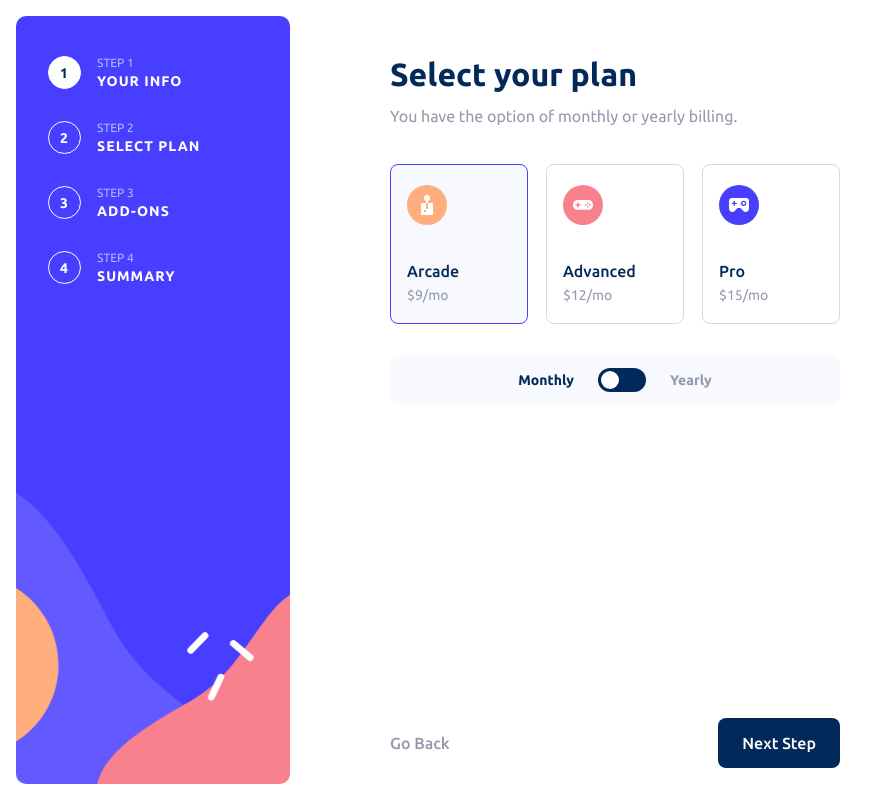
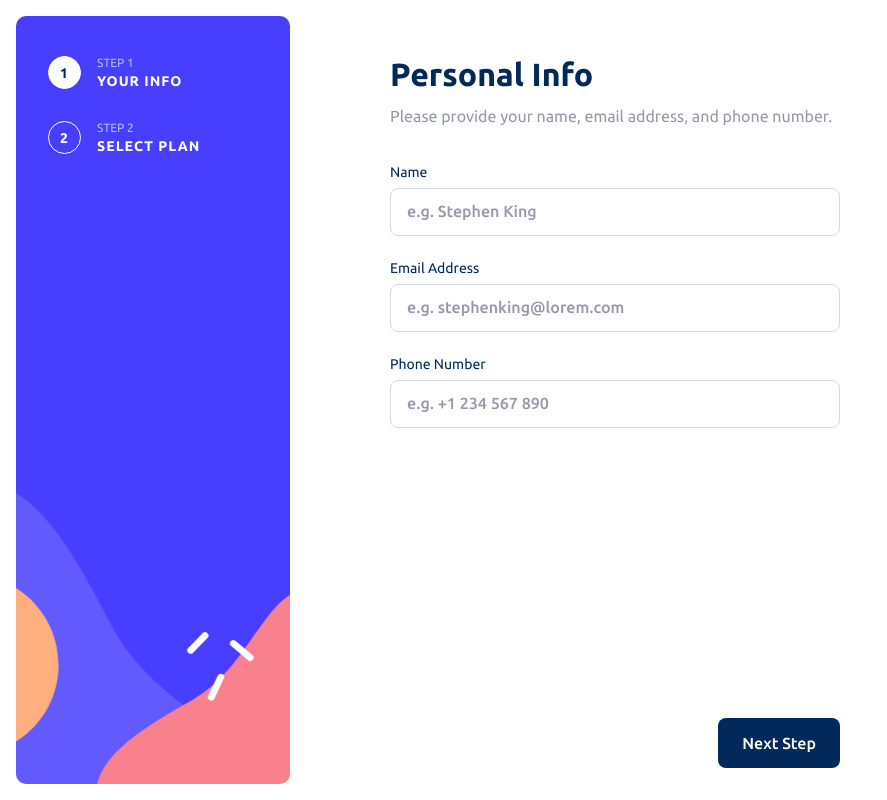
Before and after one commit to yogeshdatir/multi-step-form, a React (Vite) app: page / in a window 1280 px wide. Shown: the whole page, without its empty margins (0-887 px from the left). Built offline with nearby package versions, Linux system fonts and the light colour scheme.

Commit message:
added step interactions

```diff
--- a/src/components/FormSidebar/FormSidebar.styled.tsx
+++ b/src/components/FormSidebar/FormSidebar.styled.tsx
@@ -39,9 +39,8 @@ export const StepCircle = styled.span`
   display: flex;
   align-items: center;
   justify-content: center;
-`;
 
-export const SelectedStepCircle = styled.span`
+  &[aria-selected='true'] {
     width: 33px;
     height: 33px;
     border-radius: 50%;
@@ -56,10 +55,7 @@ export const SelectedStepCircle = styled.span`
     line-height: normal;
     letter-spacing: 1px;
     text-transform: uppercase;
-
-  display: flex;
-  align-items: center;
-  justify-content: center;
+  }
 `;
 
 export const StepDetails = styled.div`
--- a/src/components/FormSidebar/FormSidebar.tsx
+++ b/src/components/FormSidebar/FormSidebar.tsx
@@ -1,44 +1,34 @@
+import { IStep } from '../MultiStepForm';
 import {
   StepCircle,
   SidebarContainer,
   StepList,
   Step,
   StepDetails,
-  SelectedStepCircle,
 } from './FormSidebar.styled';
 
-const FormSidebar = () => {
+interface IProps {
+  currentStepIndex: number;
+  stepDetails: IStep['detail'][];
+}
+
+const FormSidebar = ({ currentStepIndex, stepDetails }: IProps) => {
   return (
     <SidebarContainer>
       <StepList>
-        <Step>
-          <SelectedStepCircle>1</SelectedStepCircle>
-          <StepDetails>
-            <p>step 1</p>
-            <h4>your info</h4>
-          </StepDetails>
-        </Step>
-        <Step>
-          <StepCircle>2</StepCircle>
-          <StepDetails>
-            <p>step 2</p>
-            <h4>select plan</h4>
-          </StepDetails>
-        </Step>
-        <Step>
-          <StepCircle>3</StepCircle>
-          <StepDetails>
-            <p>step 3</p>
-            <h4>add-ons</h4>
-          </StepDetails>
-        </Step>
-        <Step>
-          <StepCircle>4</StepCircle>
-          <StepDetails>
-            <p>step 4</p>
-            <h4>summary</h4>
-          </StepDetails>
-        </Step>
+        {stepDetails.map((stepDetail: IStep['detail'], index: number) => {
+          return (
+            <Step>
+              <StepCircle aria-selected={currentStepIndex === index}>
+                {index + 1}
+              </StepCircle>
+              <StepDetails>
+                <p>{`step ${index + 1}`} </p>
+                <h4>{stepDetail}</h4>
+              </StepDetails>
+            </Step>
+          );
+        })}
       </StepList>
     </SidebarContainer>
   );
--- a/src/components/MultiStepForm.tsx
+++ b/src/components/MultiStepForm.tsx
@@ -1,14 +1,99 @@
+import { ReactElement, useState } from 'react';
 import FormSidebar from './FormSidebar/FormSidebar';
 import { FormContainer } from './MultiStepForm.styled';
 import PlanSelectionForm from './PlanSelectionForm';
-// import UserForm from './UserForm';
+import UserForm from './UserForm';
+import { ReactComponent as ArcadeImage } from '../assets/images/icon-arcade.svg';
+import { ReactComponent as AdvancedImage } from '../assets/images/icon-advanced.svg';
+import { ReactComponent as ProImage } from '../assets/images/icon-pro.svg';
+
+export interface IStepInteraction {
+  next: () => void;
+  goBack: () => void;
+}
+
+export interface IStep {
+  detail: string;
+  element: ReactElement;
+}
+
+export interface ISubscriptionPlan {
+  name: string;
+  image: ReactElement;
+  prices: {
+    monthly: number;
+    yearly: number;
+  };
+}
 
 const MultiStepForm = () => {
+  const [currentStepIndex, setCurrentStepIndex] = useState<number>(0);
+
+  const subscriptionPlans: ISubscriptionPlan[] = [
+    {
+      name: 'arcade',
+      image: <ArcadeImage />,
+      prices: {
+        monthly: 9,
+        yearly: 90,
+      },
+    },
+    {
+      name: 'advanced',
+      image: <AdvancedImage />,
+      prices: {
+        monthly: 12,
+        yearly: 120,
+      },
+    },
+    {
+      name: 'pro',
+      image: <ProImage />,
+      prices: {
+        monthly: 15,
+        yearly: 150,
+      },
+    },
+  ];
+
+  const goBack = () => {
+    setCurrentStepIndex((prevStepIndex: number) => {
+      if (prevStepIndex > 0) return prevStepIndex - 1;
+      return prevStepIndex;
+    });
+  };
+
+  const next = () => {
+    setCurrentStepIndex((prevStepIndex: number) => {
+      if (prevStepIndex < steps.length - 1) return prevStepIndex + 1;
+      return prevStepIndex;
+    });
+  };
+
+  const steps: IStep[] = [
+    { detail: 'your info', element: <UserForm next={next} /> },
+    {
+      detail: 'select plan',
+      element: (
+        <PlanSelectionForm
+          next={next}
+          goBack={goBack}
+          subscriptionPlans={subscriptionPlans}
+        />
+      ),
+    },
+  ];
+
+  const stepDetails = steps.map((step: IStep) => step.detail);
+
   return (
     <FormContainer>
-      <FormSidebar />
-      {/* <UserForm /> */}
-      <PlanSelectionForm />
+      <FormSidebar
+        currentStepIndex={currentStepIndex}
+        stepDetails={stepDetails}
+      />
+      {/* TODO: Add transition for step shuffling */}
+      {steps[currentStepIndex].element}
     </FormContainer>
   );
 };
--- a/src/components/PlanSelectionForm/PlanSelectionForm.styled.tsx
+++ b/src/components/PlanSelectionForm/PlanSelectionForm.styled.tsx
@@ -35,6 +35,7 @@ export const CardDetails = styled.div`
     font-style: normal;
     font-weight: 500;
     line-height: normal;
+    text-transform: capitalize;
   }
 
   p {
--- a/src/components/PlanSelectionForm/PlanSelectionForm.tsx
+++ b/src/components/PlanSelectionForm/PlanSelectionForm.tsx
@@ -17,12 +17,12 @@ import {
   SubPeriodSelector,
   ToggleLabel,
 } from './PlanSelectionForm.styled';
-import { ReactComponent as ArcadeImage } from '../../assets/images/icon-arcade.svg';
-import { ReactComponent as AdvancedImage } from '../../assets/images/icon-advanced.svg';
-import { ReactComponent as ProImage } from '../../assets/images/icon-pro.svg';
 import { useState } from 'react';
+import { IStepInteraction, ISubscriptionPlan } from '../MultiStepForm';
 
-const PlanSelectionForm = () => {
+type IProps = { subscriptionPlans: ISubscriptionPlan[] } & IStepInteraction;
+
+const PlanSelectionForm = ({ next, goBack, subscriptionPlans }: IProps) => {
   const [isYearly, setIsYearly] = useState(false);
   const [selectedPlan, setSelectedPlan] = useState('arcade');
 
@@ -44,36 +44,27 @@ const PlanSelectionForm = () => {
       </FormHeader>
       <FormBody style={{ gap: '2rem' }}>
         <CardList>
-          <Card
-            aria-selected={selectedPlan === 'arcade'}
-            onClick={() => handlePlanSelection('arcade')}
-          >
-            <ArcadeImage />
-            <CardDetails>
-              <h5>Arcade</h5>
-              <p>$9/mo</p>
-            </CardDetails>
-          </Card>
-          <Card
-            aria-selected={selectedPlan === 'advanced'}
-            onClick={() => handlePlanSelection('advanced')}
-          >
-            <AdvancedImage />
-            <CardDetails>
-              <h5>Advanced</h5>
-              <p>$12/mo</p>
-            </CardDetails>
-          </Card>
-          <Card
-            aria-selected={selectedPlan === 'pro'}
-            onClick={() => handlePlanSelection('pro')}
-          >
-            <ProImage />
-            <CardDetails>
-              <h5>Pro</h5>
-              <p>$15/mo</p>
-            </CardDetails>
-          </Card>
+          {subscriptionPlans.map(
+            ({ name, image, prices }: ISubscriptionPlan) => {
+              return (
+                <Card
+                  aria-selected={selectedPlan === name}
+                  onClick={() => handlePlanSelection(name)}
+                >
+                  {image}
+                  <CardDetails>
+                    <h5>{name}</h5>
+                    {/* TODO: Add transition for prices */}
+                    <p>
+                      {isYearly
+                        ? `$${prices.yearly}/yr`
+                        : `$${prices.monthly}/mo`}
+                    </p>
+                  </CardDetails>
+                </Card>
+              );
+            }
+          )}
         </CardList>
         <SubPeriodSelector>
           <span aria-selected={!isYearly}>Monthly</span>
@@ -89,8 +80,8 @@ const PlanSelectionForm = () => {
         </SubPeriodSelector>
       </FormBody>
       <FormFooter>
-        <SecondaryButton>Go Back</SecondaryButton>
-        <PrimaryButton>Next Step</PrimaryButton>
+        <SecondaryButton onClick={goBack}>Go Back</SecondaryButton>
+        <PrimaryButton onClick={next}>Next Step</PrimaryButton>
       </FormFooter>
     </FormContent>
   );
--- a/src/components/UserForm/UserForm.tsx
+++ b/src/components/UserForm/UserForm.tsx
@@ -1,3 +1,4 @@
+import { IStepInteraction } from '../MultiStepForm';
 import { FormContent } from '../MultiStepForm.styled';
 import {
   FormHeader,
@@ -11,7 +12,7 @@ import {
   PrimaryButton,
 } from './UserForm.styled';
 
-const UserForm = () => {
+const UserForm = ({ next }: { next: IStepInteraction['next'] }) => {
   return (
     <FormContent>
       <FormHeader>
@@ -35,7 +36,7 @@ const UserForm = () => {
         </FormField>
       </FormBody>
       <FormFooter>
-        <PrimaryButton>Next Step</PrimaryButton>
+        <PrimaryButton onClick={next}>Next Step</PrimaryButton>
       </FormFooter>
     </FormContent>
   );
```
Lines whose indentation alone changed are shown as unchanged.
